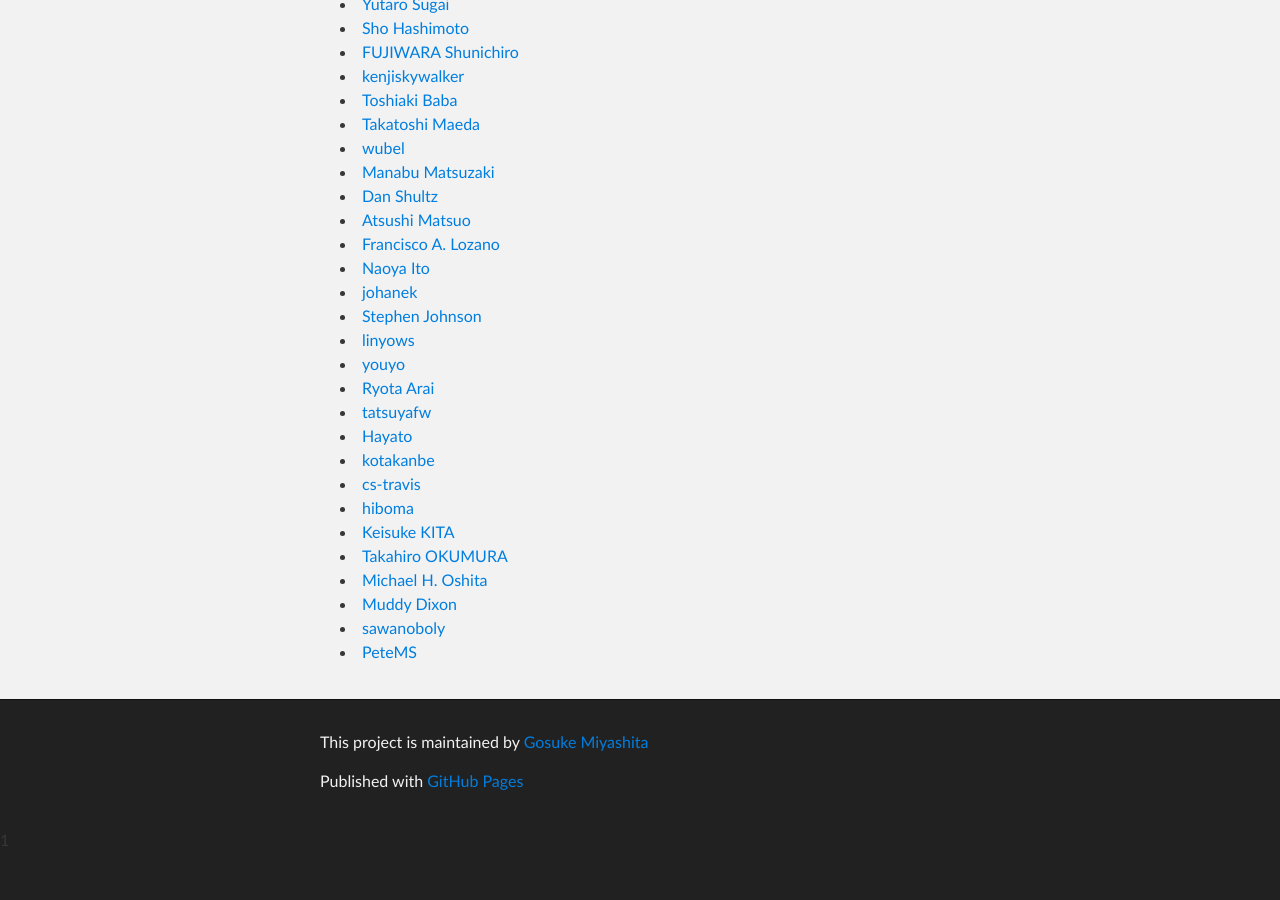
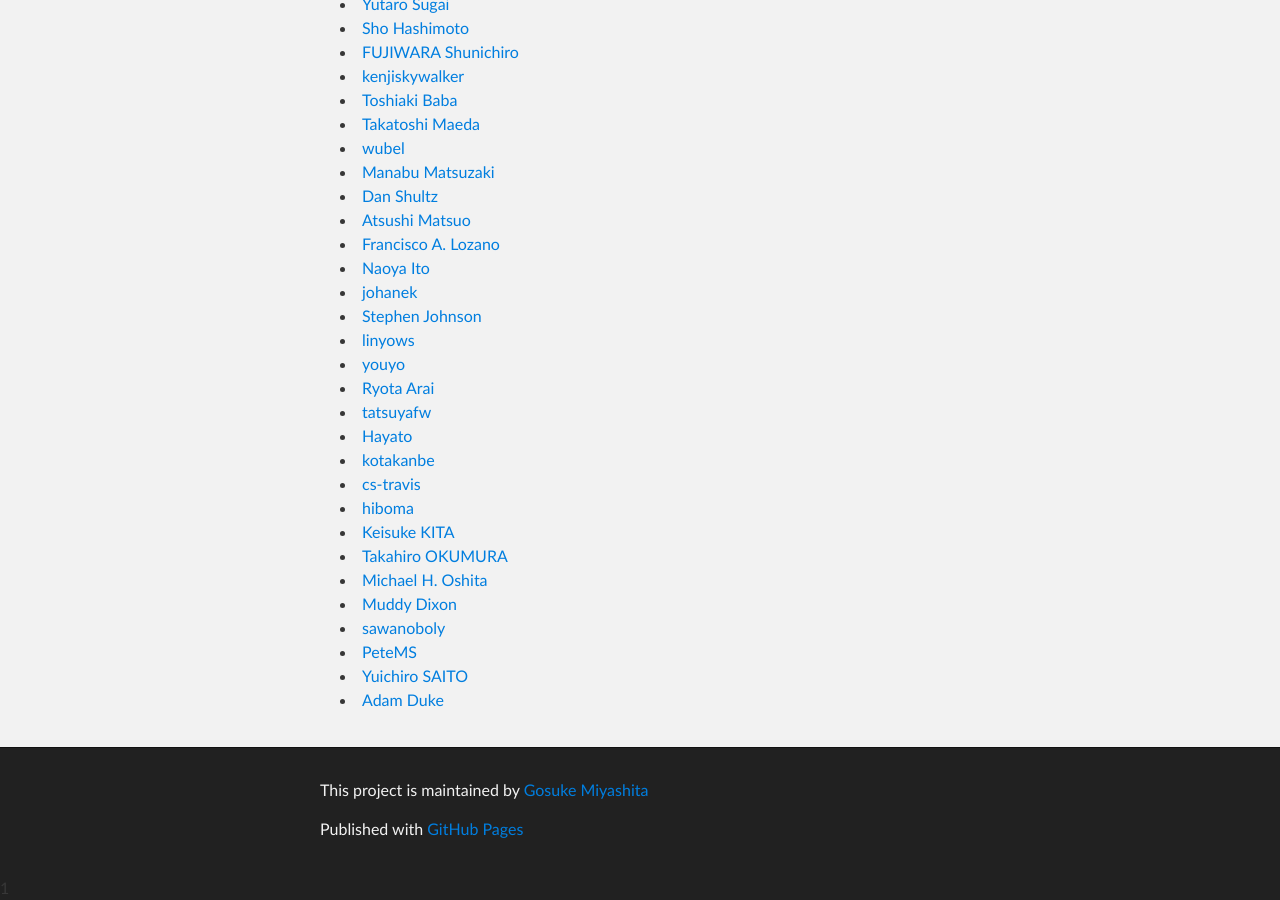
Before and after one commit to serverspec/serverspec.github.io, a Jekyll site: the page built from contributors.md, in a window 1280 px wide and 900 px high, scrolled down 636 px. Built offline with Jekyll 4.4.1, drawn with Linux system fonts in a browser that asks for light colours; Markdown is read by kramdown in place of the engine named in the settings; before the commit the page ends 1488 px from its top, so only the background shows below that.

Commit message:
Add contributors

```diff
--- a/contributors.md
+++ b/contributors.md
@@ -43,3 +43,5 @@ title: Contributors
  * [Muddy Dixon](https://github.com/muddydixon)
  * [sawanoboly](https://github.com/sawanoboly)
  * [PeteMS](https://github.com/petems)
+ * [Yuichiro SAITO](https://github.com/koemu)
+ * [Adam Duke](https://github.com/adamvduke)
```
